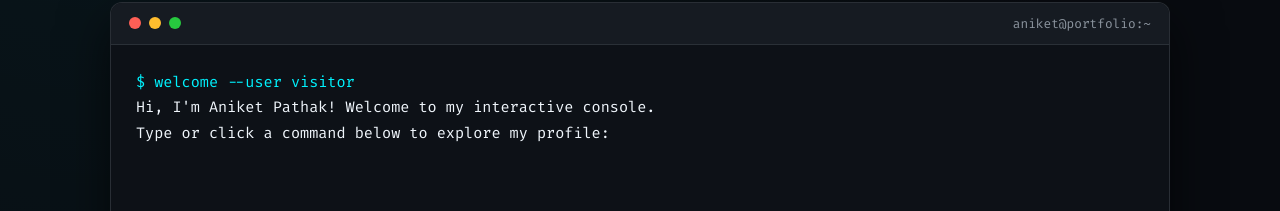
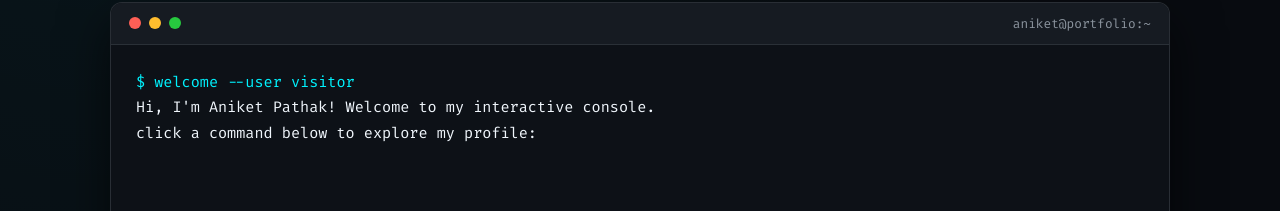
Before and after one commit to aniketpathakkk/Portfolio, a plain HTML site: page index.html in a window 1280 px wide. Shown: the part 840-1051 px from the top of the page. Drawn offline with Linux system fonts and the light colour scheme.

Commit message:
Update index.html

```diff
--- a/index.html
+++ b/index.html
@@ -568,7 +568,7 @@
         <div class="console-body" id="consoleOutput">
           <p style="color: var(--accent-cyan);">$ welcome --user visitor</p>
           <p>Hi, I'm Aniket Pathak! Welcome to my interactive console.</p>
-          <p>Type or click a command below to explore my profile:</p>
+          <p>click a command below to explore my profile:</p>
         </div>
         <div style="padding: 15px 25px; border-top: 1px solid var(--border-color); background: #161b22;">
           <p style="font-size: 0.8rem; color: var(--text-muted); margin-bottom: 8px;">Quick Executable Commands:</p>
```
